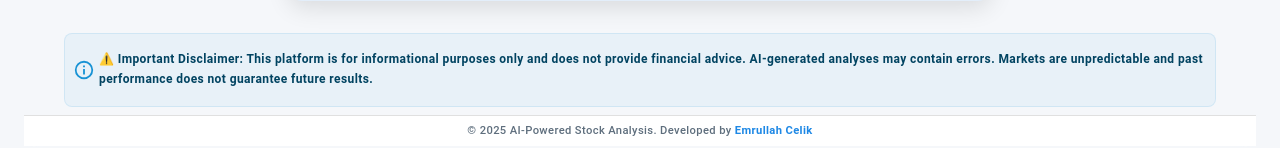
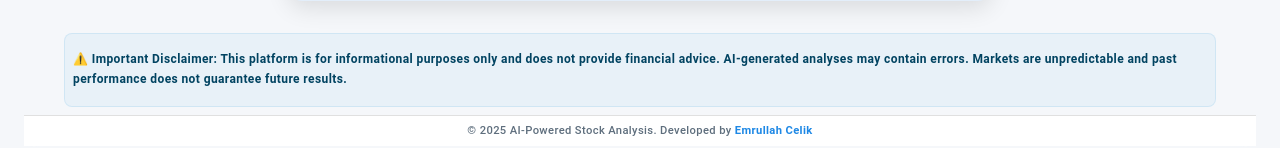
Before and after one commit to Emrullah007/stock-screen, a React (Vite) app in the folder frontend/: page / in a window 1280 px wide. Shown: the part 535-683 px from the top of the page. Built offline with nearby package versions, Linux system fonts and the light colour scheme; no server answers.

Commit message:
Remove info icon from disclaimer section

```diff
--- a/frontend/src/pages/Home.jsx
+++ b/frontend/src/pages/Home.jsx
@@ -687,9 +687,7 @@ const Home = () => {
                   p: 0,
                   textAlign: 'left',
                   '& .MuiAlert-icon': {
-                    alignItems: 'center',
-                    color: '#0288d1',
-                    mr: 0.5
+                    display: 'none'
                   }
                 }}
               >
```
